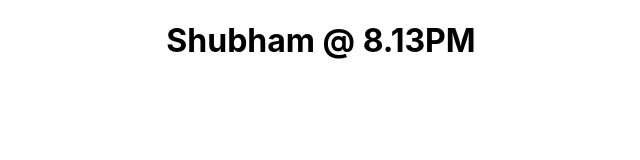
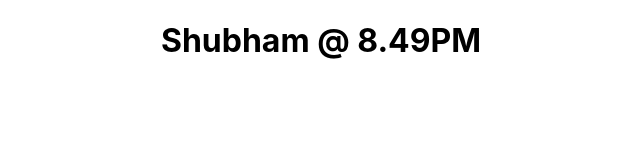
Before and after one commit to bytectrldev/mainweb, a React (Create React App) app: page / in a window 1280 px wide. Shown: the top 160 px of the page, without its empty margins (319-959 px from the left). Built offline with nearby package versions, Linux system fonts and the light colour scheme.

Commit message:
Update App.js

```diff
--- a/src/App.js
+++ b/src/App.js
@@ -3,8 +3,7 @@ import './App.css';
 function App() {
   return (
     <div className="App">
-
-      <h1>Shubham @ 8.13PM</h1>
+      <h1>Shubham @ 8.49PM</h1>
     </div>
   );
 }
```
